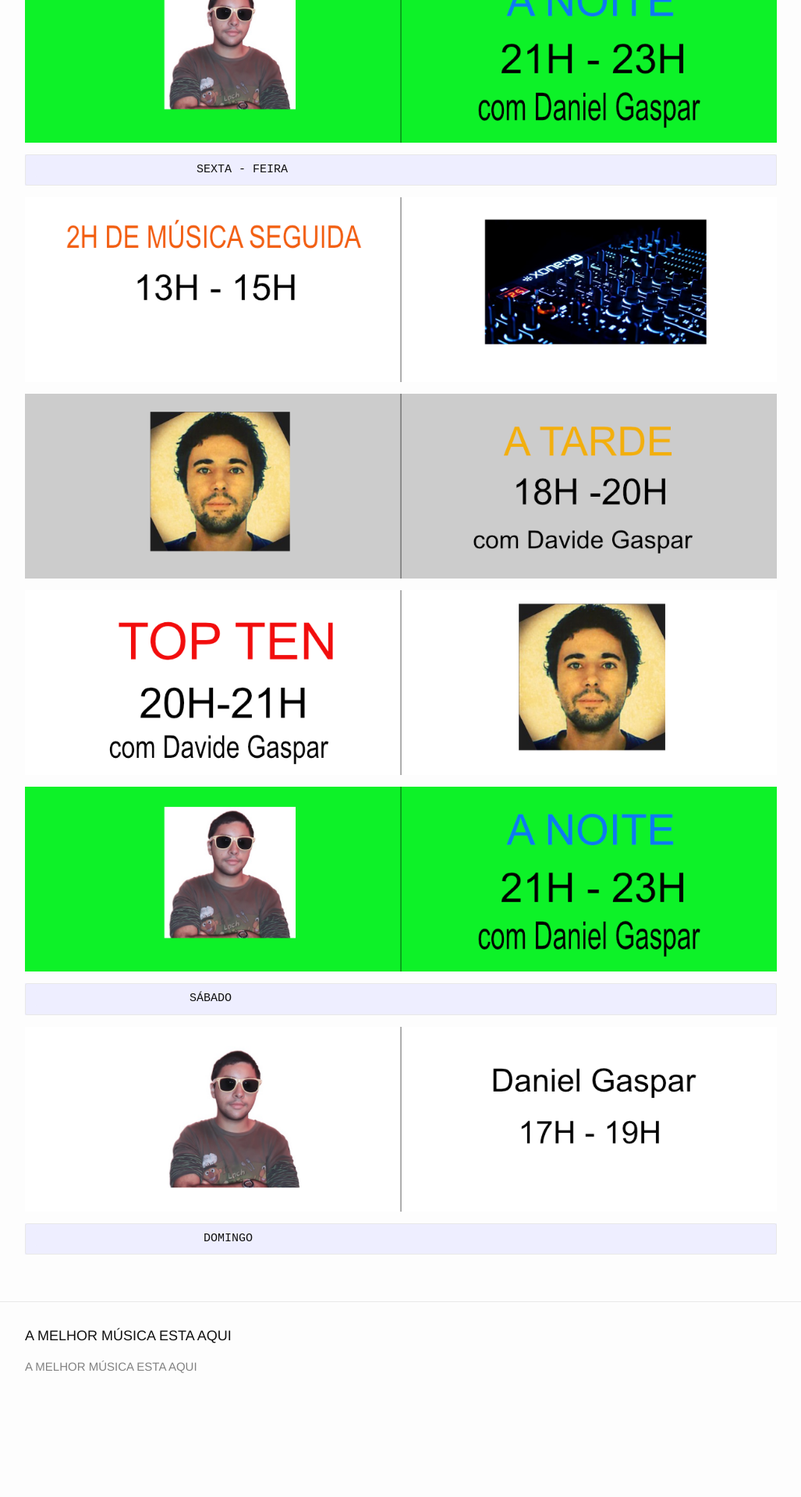
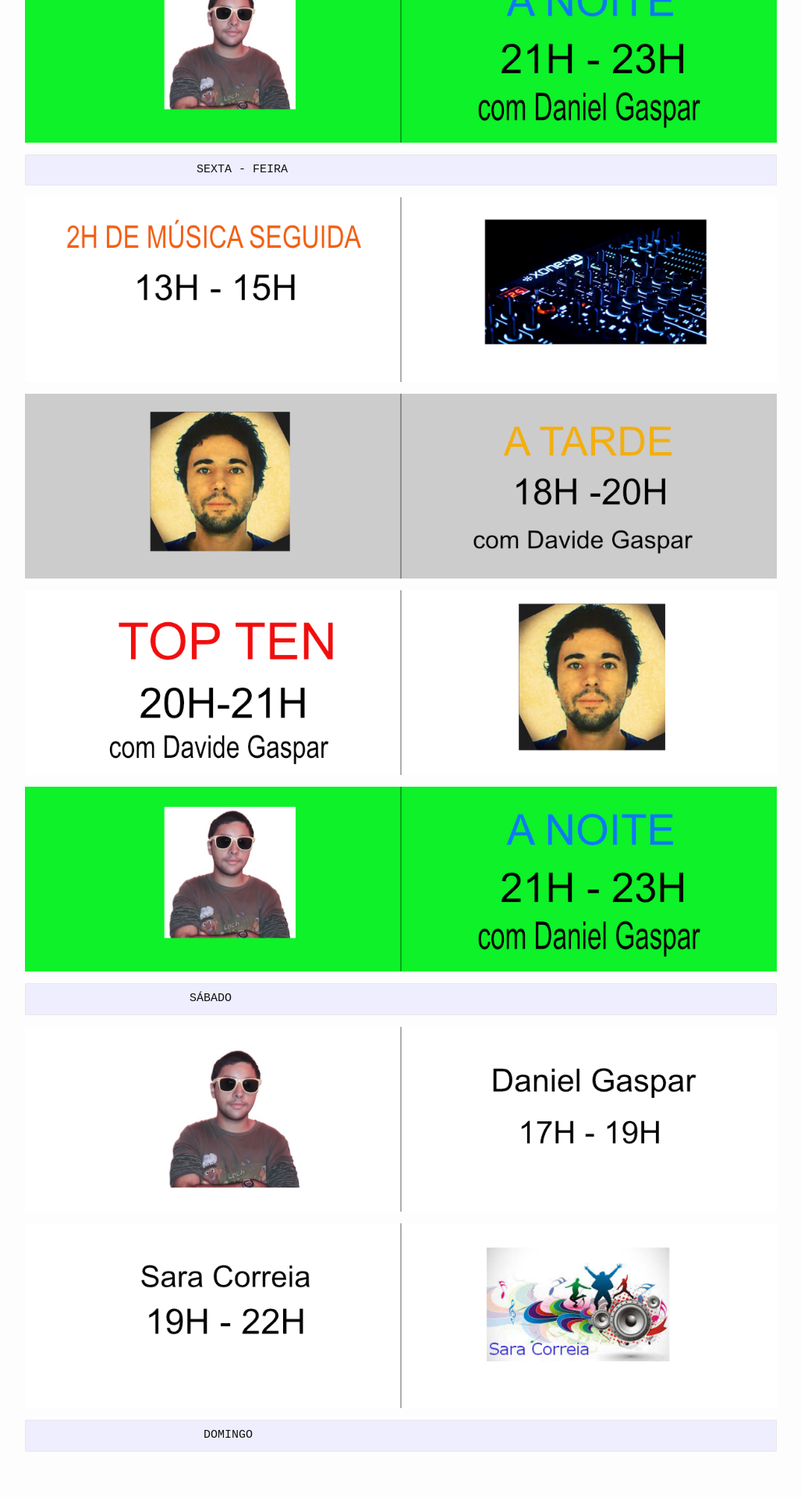
Before and after one commit to davidegaspar/nonstop, a Jekyll site: the page built from site/programacao.md, in a window 1280 px wide. Shown: the part 4480-6400 px from the top of the page at 78% size, without its empty margins (126-1153 px from the left). Built offline with Jekyll 4.4.1, drawn with Linux system fonts in a browser that asks for light colours; before the commit the page ends 6305 px from its top, so only the background shows below that.

Commit message:
danielgaspar enviar

```diff
--- a/site/programacao.md
+++ b/site/programacao.md
@@ -63,6 +63,8 @@
 
 ![Daniel Gaspar](/imagens/emissao1111111.png)
 
+![Sara Correia](/imagens/saracorreia2.png)
+
 
 
                             DOMINGO
```
Also changed, not shown: site/imagens/saracorreia2.png.
